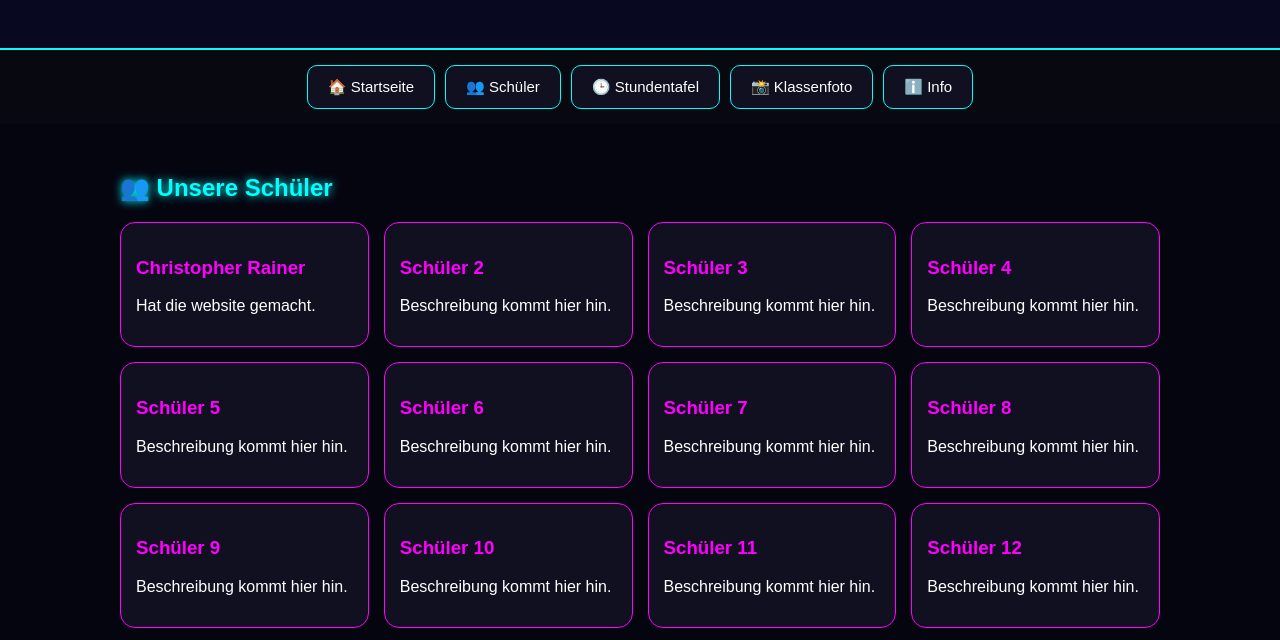
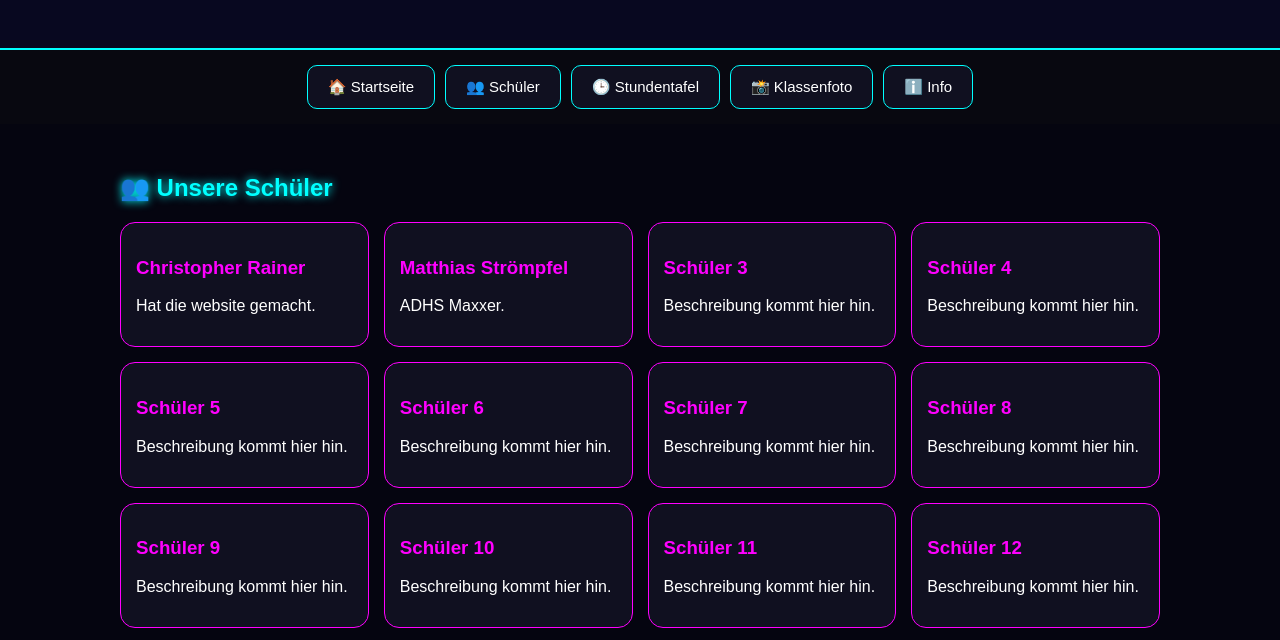
Before and after one commit to rainerchristopher1410-lgtm/4A-klassenwebsite, a plain HTML site: page index.html in a window 1280 px wide. Both pictures are taken after a click on the button "👥 Schüler". Shown: the part 130-770 px from the top of the page. Drawn offline with Linux system fonts and the light colour scheme.

```diff
--- a/index.html
+++ b/index.html
@@ -203,8 +203,8 @@ footer {
         </div>
 
         <div class="student">
-            <h3>Schüler 2</h3>
-            <p>Beschreibung kommt hier hin.</p>
+            <h3>Matthias Strömpfel</h3>
+            <p>ADHS Maxxer.</p>
         </div>
 
         <div class="student">
```
